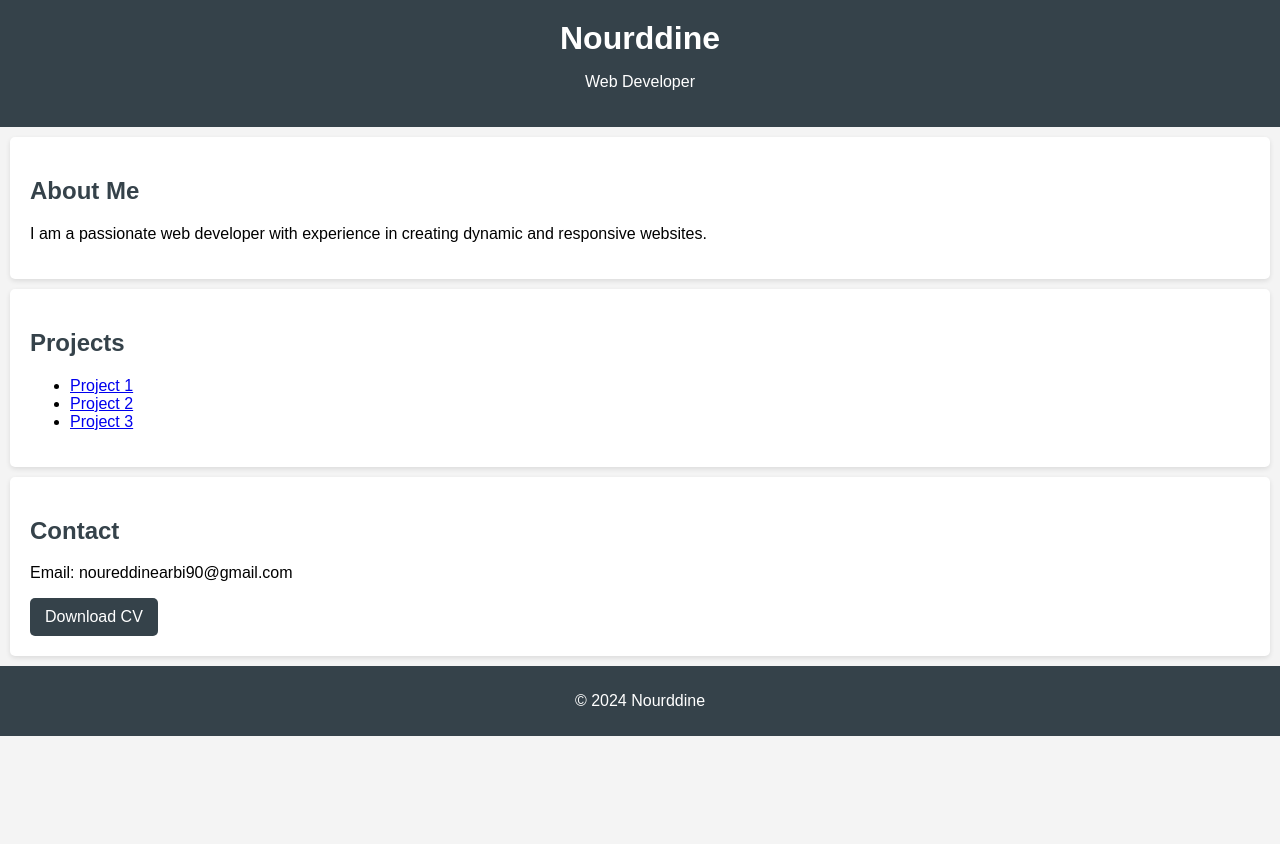
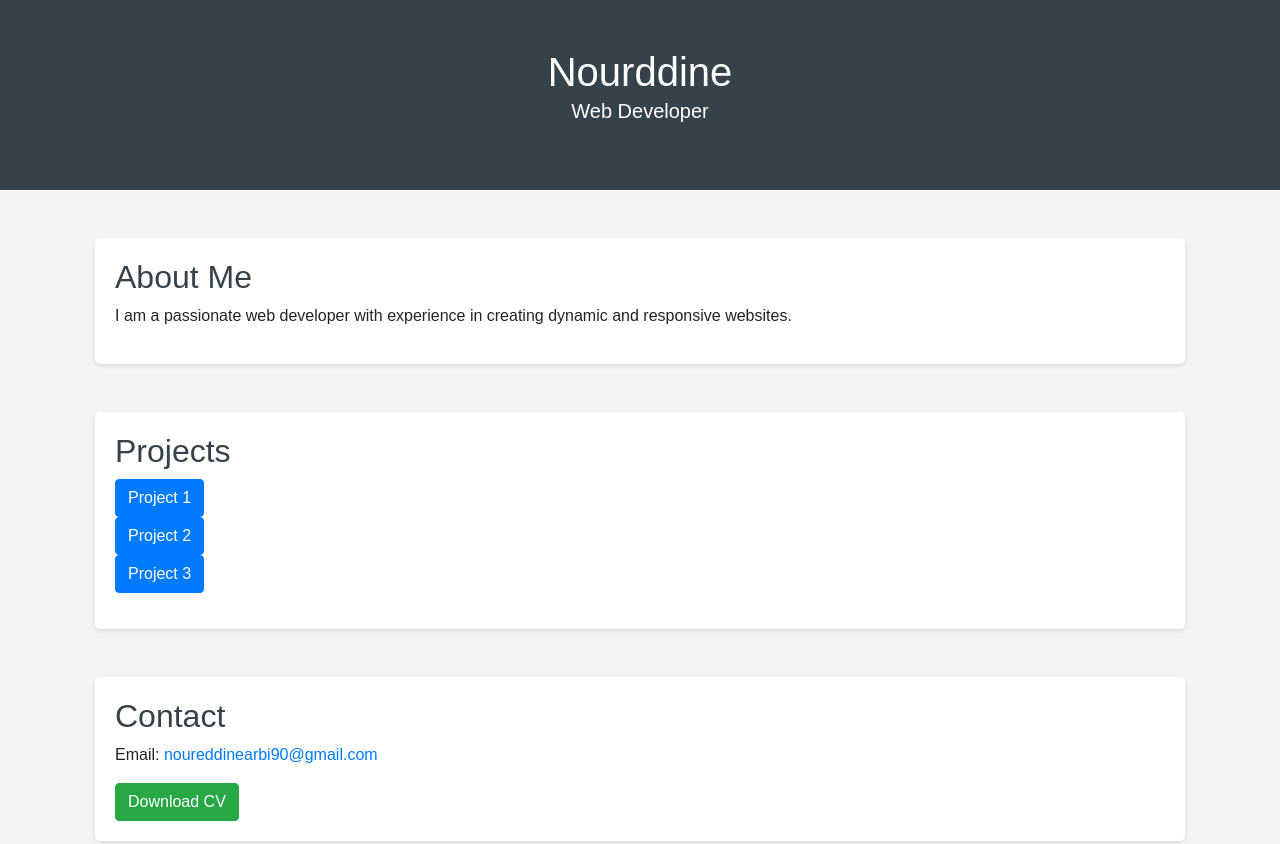
Before and after one commit to noureddine156/noureddine156.github.uo, a plain HTML site: page index.html in a window 1280 px wide. Shown: the top 844 px of the page. Before the commit the page ends 800 px from the top, so only its background shows below. Drawn offline with nearby package versions, Linux system fonts and the light colour scheme.

Commit message:
add bootstrap

```diff
--- a/index.html
+++ b/index.html
@@ -4,36 +4,43 @@
     <meta charset="UTF-8">
     <meta name="viewport" content="width=device-width, initial-scale=1.0">
     <title>Nourddine</title>
+    <link href="https://stackpath.bootstrapcdn.com/bootstrap/4.5.2/css/bootstrap.min.css" rel="stylesheet">
     <link rel="stylesheet" href="styles.css">
 </head>
 <body>
-    <header>
+    <header class="text-center py-5">
         <h1>Nourddine</h1>
-        <p>Web Developer</p>
+        <p class="lead">Web Developer</p>
     </header>
 
-    <section class="about">
+    <div class="container">
+        <section class="about my-5">
             <h2>About Me</h2>
             <p>I am a passionate web developer with experience in creating dynamic and responsive websites.</p>
         </section>
 
-    <section class="projects">
+        <section class="projects my-5">
             <h2>Projects</h2>
-        <ul>
-            <li><a href="#">Project 1</a></li>
-            <li><a href="#">Project 2</a></li>
-            <li><a href="#">Project 3</a></li>
+            <ul class="list-unstyled">
+                <li><a href="#" class="btn btn-primary">Project 1</a></li>
+                <li><a href="#" class="btn btn-primary">Project 2</a></li>
+                <li><a href="#" class="btn btn-primary">Project 3</a></li>
             </ul>
         </section>
 
-    <section class="contact">
+        <section class="contact my-5">
             <h2>Contact</h2>
-        <p>Email: noureddinearbi90@gmail.com</p>
-        <a href="cv.pdf" class="download-btn" download>Download CV</a>
+            <p>Email: <a href="mailto:noureddinearbi90@gmail.com">noureddinearbi90@gmail.com</a></p>
+            <a href="cv.pdf" class="btn btn-success" download>Download CV</a>
         </section>
+    </div>
 
-    <footer>
+    <footer class="text-center py-4">
         <p>&copy; 2024 Nourddine</p>
     </footer>
+
+    <script src="https://code.jquery.com/jquery-3.5.1.slim.min.js"></script>
+    <script src="https://cdn.jsdelivr.net/npm/@popperjs/core@2.0.7/dist/umd/popper.min.js"></script>
+    <script src="https://stackpath.bootstrapcdn.com/bootstrap/4.5.2/js/bootstrap.min.js"></script>
 </body>
 </html>
```
Lines whose indentation alone changed are shown as unchanged.
